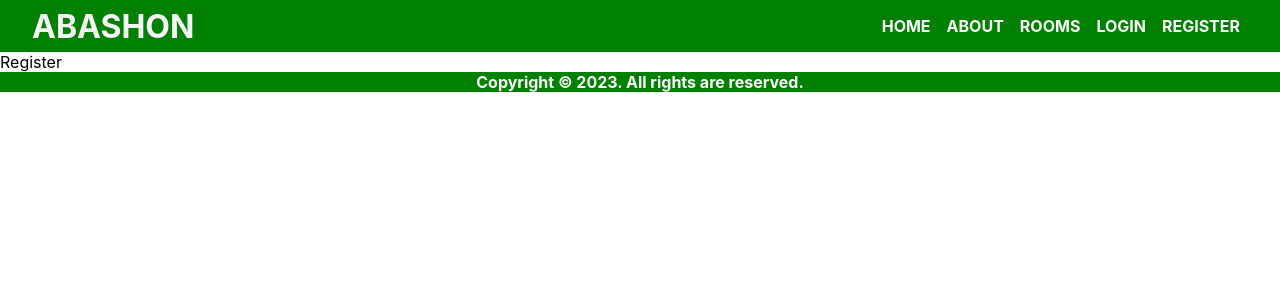
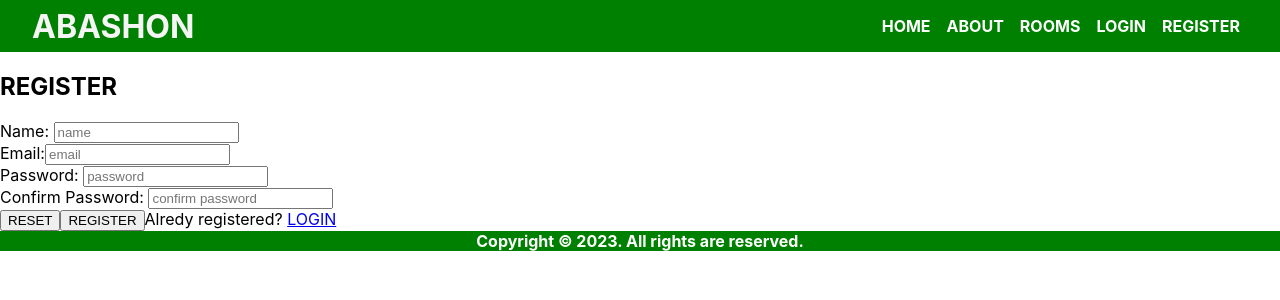
Before and after one commit to raihan-mahmud-talukder/abashon, a React (Create React App) app in the folder client/: page /register in a window 1280 px wide. Shown: the top 300 px of the page. Built offline with nearby package versions, Linux system fonts and the light colour scheme.

Commit message:
register screen

```diff
--- a/client/src/index.css
+++ b/client/src/index.css
@@ -126,6 +126,7 @@ p:nth-child(even) {
   cursor: pointer;
 }
 
+
 footer {
   background: green;
   color: white;
--- a/client/src/screens/Register.jsx
+++ b/client/src/screens/Register.jsx
@@ -1,5 +1,71 @@
+import axios from 'axios'
+import { useState } from 'react'
+
 export const Register = () => {
+  const [name, setName] = useState('')
+  const [email, setEmail] = useState('')
+  const [password, setPassword] = useState('')
+  const [confirmPassword, setConfirmPassword] = useState('')
+
+  const register = async () => {
+    if (password === confirmPassword) {
+      const user = {
+        name, email, password, confirmPassword
+      }
+      try {
+        const result = (await axios.post('/api/users/register', user)).data
+        setName('')
+        setEmail('')
+        setPassword('')
+        setConfirmPassword('')
+      } catch (error) { console.log(error) }
+    } else { alert('Passwords not matched!') }
+  }
+
   return (
-    <div>Register</div>
+    <form onSubmit={register} className='register'>
+      <h2>REGISTER</h2>
+      <label htmlFor="name">Name: </label>
+      <input
+        type="text"
+        placeholder="name"
+        required={true}
+        id="name"
+        value={name}
+        onChange={event => setName(event.target.value)}
+      /><br />
+      <label htmlFor='email'>Email:</label>
+      <input
+        type="email"
+        placeholder="email"
+        required={true}
+        id='email'
+        value={email}
+        onChange={event => setEmail(event.target.value)}
+      /><br />
+      <label htmlFor="password">Password: </label>
+      <input
+        type="password"
+        placeholder="password"
+        required={true}
+        id="password"
+        value={password}
+        onChange={event => setPassword(event.target.value)}
+      /><br />
+      <label htmlFor="confirmPassword">Confirm Password: </label>
+      <input
+        type="password"
+        placeholder="confirm password"
+        required={true}
+        id="confirmPassword"
+        value={confirmPassword}
+        onChange={event => setConfirmPassword(event.target.value)}
+      /><br />
+      <div>
+        <button type="reset" value='reset'>RESET</button>
+        <button type="submit" value='submit'>REGISTER</button>
+        <span>Alredy registered? <a href='/login'>LOGIN</a></span>
+      </div>
+    </form>
   )
 }
```
